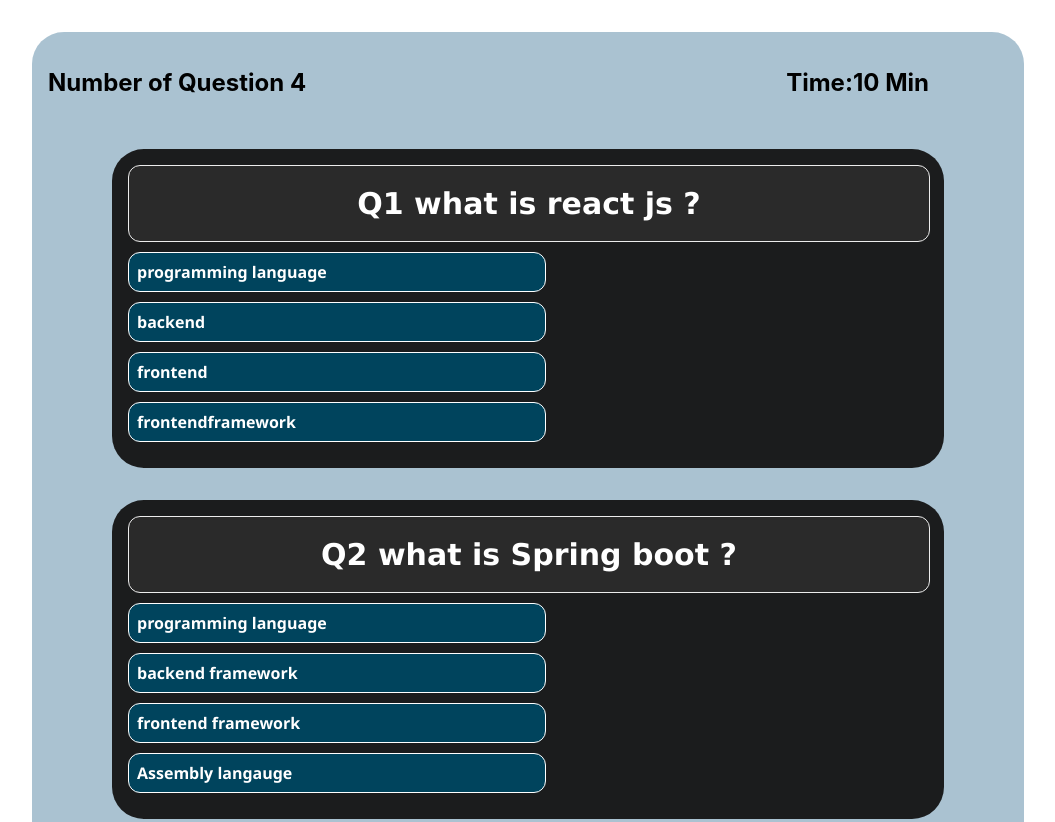
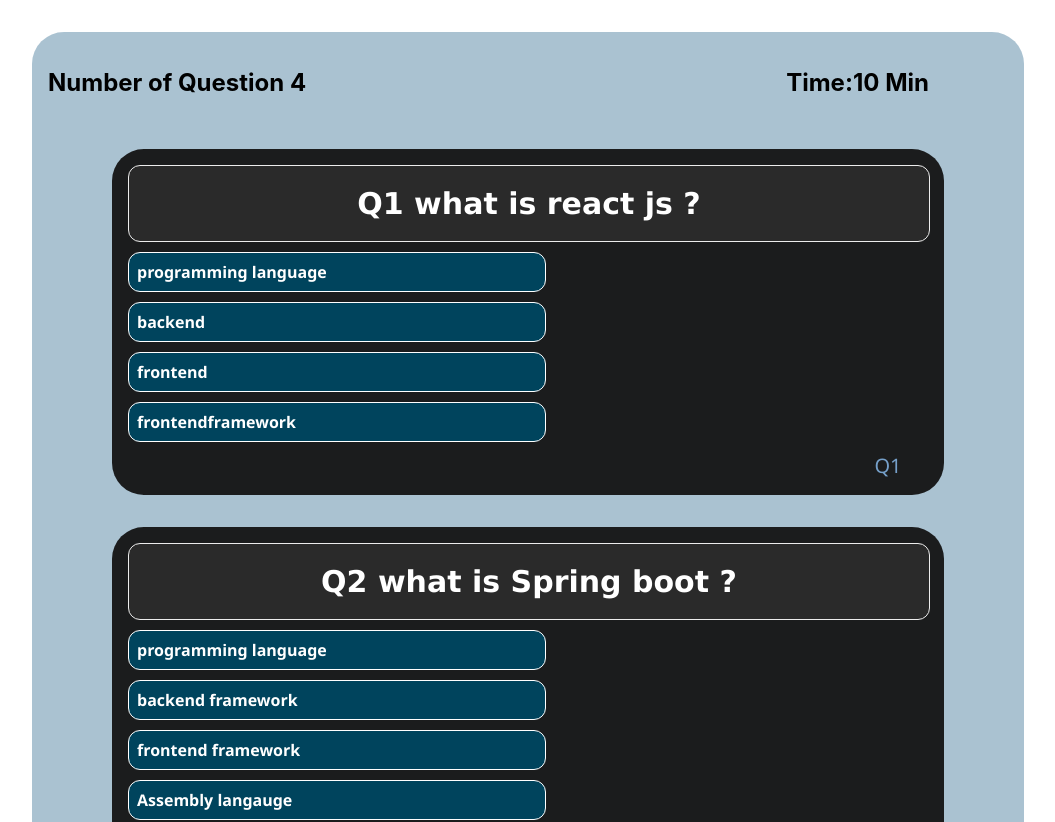
Before and after one commit to shetevaibhav/Quizeapp-Reactjs, a React (Create React App) app: page / in a window 1280 px wide. Shown: the top 822 px of the page, without its empty margins (112-1167 px from the left). Built offline with nearby package versions, Linux system fonts and the light colour scheme.

Commit message:
second commit

```diff
--- a/src/App.js
+++ b/src/App.js
@@ -1,5 +1,8 @@
 import './App.css';
 import Question from './component/Question';
+
+
+
 
 function App() {
   const question=[
@@ -32,10 +35,12 @@
       option4:"frontendframework"
     },
 
+
   ]
   return (
     <div className="App">
      <Question question={question}/>
+
     </div>
   );
 }
--- a/src/component/Question.js
+++ b/src/component/Question.js
@@ -1,12 +1,11 @@
 import React from 'react';
 import './Question.css';
 import Quize from './Quize';
-import Result from './Result';
+
 
 function Question(props) {
    const question=props.question;
    const len=Object.keys(question).length
-   console.log(len);
 
    const route=()=>
    {
@@ -18,9 +17,8 @@
     <div className='question-box'>
          <div className='number-question'><h2>Number of Question {len}</h2>
          <h2 className='time'>Time:10 Min</h2></div>
-
         {question.map((item)=>{
-            return <Quize key={item.id} question={item}/>
+            return <Quize key={item.quesno} question={item}/>
         })}
         <button className='sub-btn' onClick={route}>Submit</button>
     </div>
--- a/src/component/Quize.css
+++ b/src/component/Quize.css
@@ -36,3 +36,8 @@
         text-align: left;
         margin-bottom: 10px;
       }
+
+      .status-Quesno{
+        margin-left: 90%;
+        font-size: 20px;
+      }
--- a/src/component/Quize.js
+++ b/src/component/Quize.js
@@ -2,53 +2,49 @@
 import './Quize.css';
 
 
+
+
 function Quize(props) {
+    //const len=Object.keys(props.question).length
     const questionno=props.question.quesno;
     const ques=props.question.question;
     const [option1,setoption1]=useState(props.question.option1);
     const [option2,setoption2]=useState(props.question.option2);
     const [option3,setoption3]=useState(props.question.option3);
     const [option4,setoption4]=useState(props.question.option4);
-    // const option2=props.question.option2;
-    // const option3=props.question.option3;
-    // const option4=props.question.option4;
+
 
     const updatehandle1=()=>
     {
-        setoption1(" You Selected option 1");
-        // setoption2(" You Selected option 2");
-        // setoption3(" You Selected option 3");
-        // setoption4(" You Selected option 4");
+        setoption1("You Selected option 1");
+
     }
     const updatehandle2=()=>
     {
         setoption2(" You Selected option 2");
-        // setoption2(" You Selected option 2");
-        // setoption3(" You Selected option 3");
-        // setoption4(" You Selected option 4");
+
     }
     const updatehandle3=()=>
     {
         setoption3(" You Selected option 3");
-        // setoption2(" You Selected option 2");
-        // setoption3(" You Selected option 3");
-        // setoption4(" You Selected option 4");
+
     }
     const updatehandle4=()=>
     {
         setoption4(" You Selected option 4");
-        // setoption2(" You Selected option 2");
-        // setoption3(" You Selected option 3");
-        // setoption4(" You Selected option 4");
+
     }
   return (
     <div className='Quize-item'>
         <div className='Qustion-item'><h1>{questionno} {ques}</h1></div>
-        <div className='question__option' onClick={updatehandle1}>{option1}</div>
+        <div className='question__option'onClick={updatehandle1}>{option1}</div>
         <div className='question__option'onClick={updatehandle2}>{option2}</div>
         <div className='question__option'onClick={updatehandle3}>{option3}</div>
         <div className='question__option'onClick={updatehandle4}>{option4}</div>
+        <div className='status-Quesno'>{questionno}</div>
+
     </div>
+
   )
 }
 
--- a/src/component/Result.js
+++ /dev/null
@@ -1,10 +0,0 @@
-import React from 'react';
-import './Result.css';
-
-function Result() {
-  return (
-    <div>Result</div>
-  )
-}
-
-export default Result
```
Also changed, not shown: src/component/Result.css (deleted).
